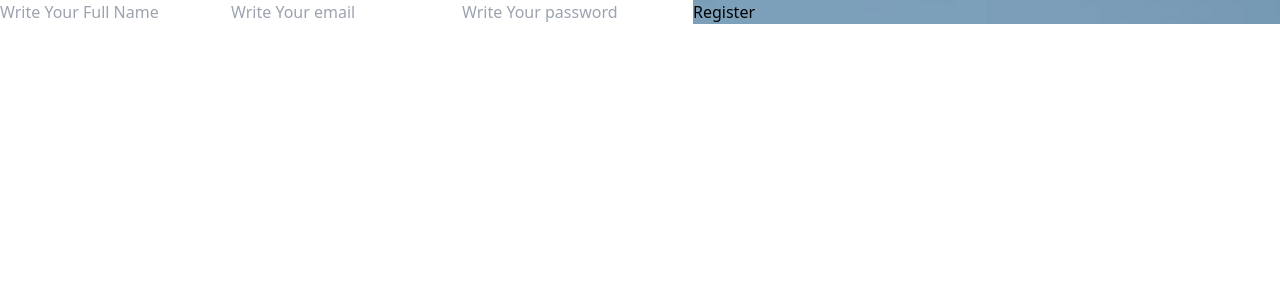
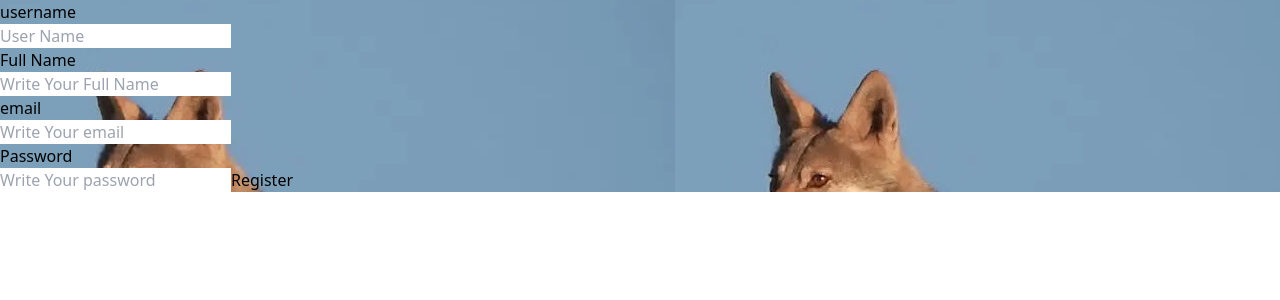
Before and after one commit to mostafa1350/06_FormValidation, a React (Vite) app in the folder form_validation/: page / in a window 1280 px wide. Shown: the top 300 px of the page. Built offline with nearby package versions, Linux system fonts and the light colour scheme.

Commit message:
form validation update
form validation update

```diff
--- a/form_validation/src/Forms/Valid_forms.jsx
+++ b/form_validation/src/Forms/Valid_forms.jsx
@@ -1,23 +1,41 @@
 import React from 'react'
 import GrayFox from '../assets/images/Gray_Fox.jpg';
 const Valid_forms = () => {
+const userControl = ()=>{
+
+}
+
   return (
 
     <div className='h-[100vh] w-full bg-blue-200/30  bg-auto bg-no-repeat  bg-center
      overflow-hidden ' style={{backgroundImage:`url(${GrayFox})`}}>
         <div className='flex justify-center items-center w-full h-full bg-blue-400/20'>
             <form action="" className='relative flex flex-col justify-center items-center
-             max-w-[350px] max-h-[280px] w-full px-8 py-16 bg-white/20 border-blue-700/20 border-[3px]
+             max-w-[350px]  w-full px-8 py-16 bg-white/20 border-blue-700/20 border-[3px]
              border-l-blue-700/20 border-b-blue-700/20 border-l-[1px] border-b-[1px]
              rounded-lg backdrop-blur-sm '>
-                <input type="text" required={true} minLength={6} className="relative my-2 px-2 py-3 bg-yellow-400/20 rounded-md text-green-300 placeholder-white " placeholder='Write Your Full Name' />
+                <div className='flex justify-start items-center w-[180px]'>
+                  <label htmlFor="" className='' >username</label>
+                </div>
+                <input type="text" required={true} minLength={8} pattern='/.*[0-9].*/'  className="relative my-2 px-2 py-3 bg-yellow-400/20 rounded-md text-green-300 placeholder-white " placeholder='User Name' id='username' />
+                <div className='flex justify-start items-center w-[180px]'>
+                  <label htmlFor="" className='' >Full Name</label>
+                </div>
+                <input type="text" required={true}  className="relative my-2 px-2 py-3 bg-yellow-400/20 rounded-md text-green-300 placeholder-white " placeholder='Write Your Full Name' />
+                <div className='flex justify-start items-center w-[180px]'>
+                  <label htmlFor="" className='' >email</label>
+                </div>
                 <input type="email" required={true} className="relative my-2 px-2 py-3 bg-yellow-400/20 rounded-md text-green-300 placeholder-white" placeholder='Write Your email' />
-                <input type="password" required={true} className="relative my-2 px-2 py-3 bg-yellow-400/20 rounded-md text-slate-700 placeholder-white" placeholder='Write Your password' />
+                <div className='flex justify-start items-center w-[180px]'>
+                  <label htmlFor="" className='' >Password</label>
+                </div>
+                <input type="password" required={true}  className="relative my-2 px-2 py-3 bg-yellow-400/20 rounded-md text-slate-700 placeholder-white" placeholder='Write Your password' />
                 <button type="submit" className="relative my-3 bg-gradient-to-tr from-slate-200 via-red-200 to-green-200 py-2 px-[70px] tracking-wider rounded-md">Register</button>
             </form>
         </div>
     </div>
   )
 }
+export default Valid_forms
 
-export default Valid_forms
+// ===================================
```
